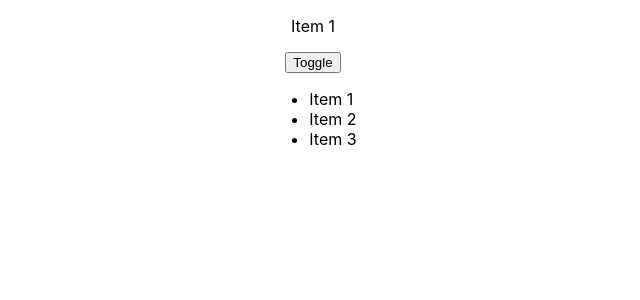
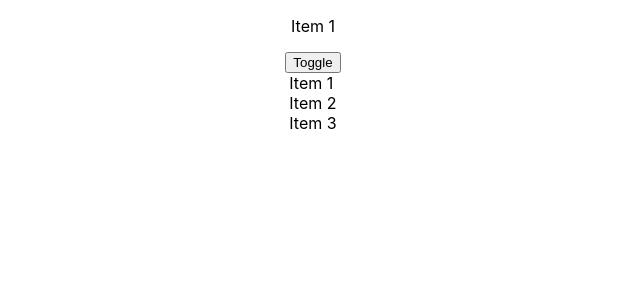
Before and after one commit to kimberlyohq/custom-dropdown, a React (Create React App) app: page / in a window 1280 px wide. Shown: the top 300 px of the page, without its empty margins (327-967 px from the left). Built offline with nearby package versions, Linux system fonts and the light colour scheme.

Commit message:
feat: improve styling of list

```diff
--- /dev/null
+++ b/src/components/Dropdown/DropdownMenu/DropdownMenu.css
@@ -0,0 +1,4 @@
+ul {
+    margin: 0;
+    padding: 0;
+}
--- a/src/components/Dropdown/DropdownMenu/index.js
+++ b/src/components/Dropdown/DropdownMenu/index.js
@@ -1,5 +1,5 @@
 import { MenuItem } from "../MenuItem";
-
+import "./DropdownMenu.css";
 export const DropdownMenu = ({ options, onSelect }) => {
   return (
     <ul>
--- /dev/null
+++ b/src/components/Dropdown/MenuItem/MenuItem.css
@@ -0,0 +1,3 @@
+li {
+    list-style-type: none;
+}
--- a/src/components/Dropdown/MenuItem/index.js
+++ b/src/components/Dropdown/MenuItem/index.js
@@ -1,4 +1,8 @@
+import "./MenuItem.css";
 export const MenuItem = ({ onSelect, item }) => {
-
-  return <li onClick={onSelect}>{item}</li>;
+  return (
+    <li onClick={onSelect} className="list-item">
+      {item}
+    </li>
+  );
 };
```
